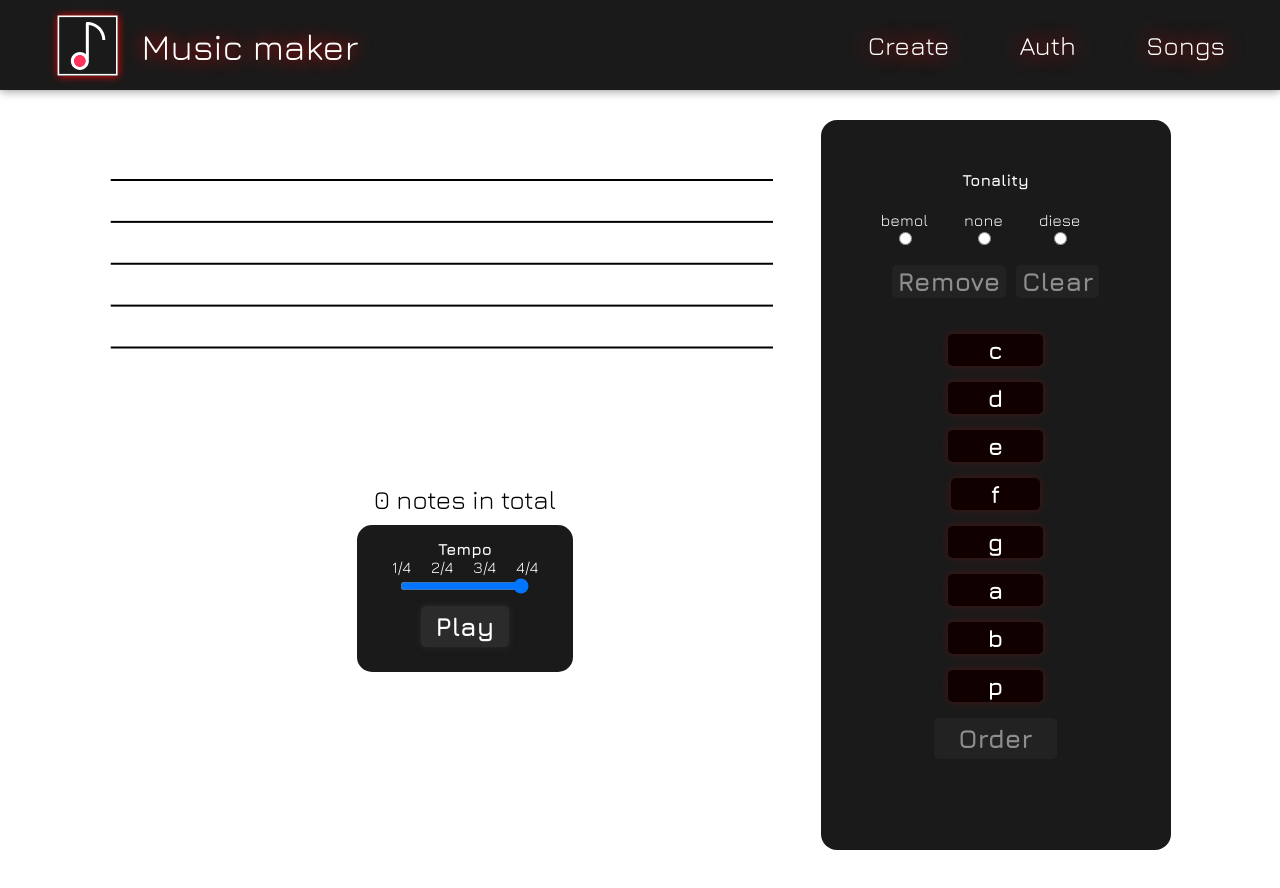
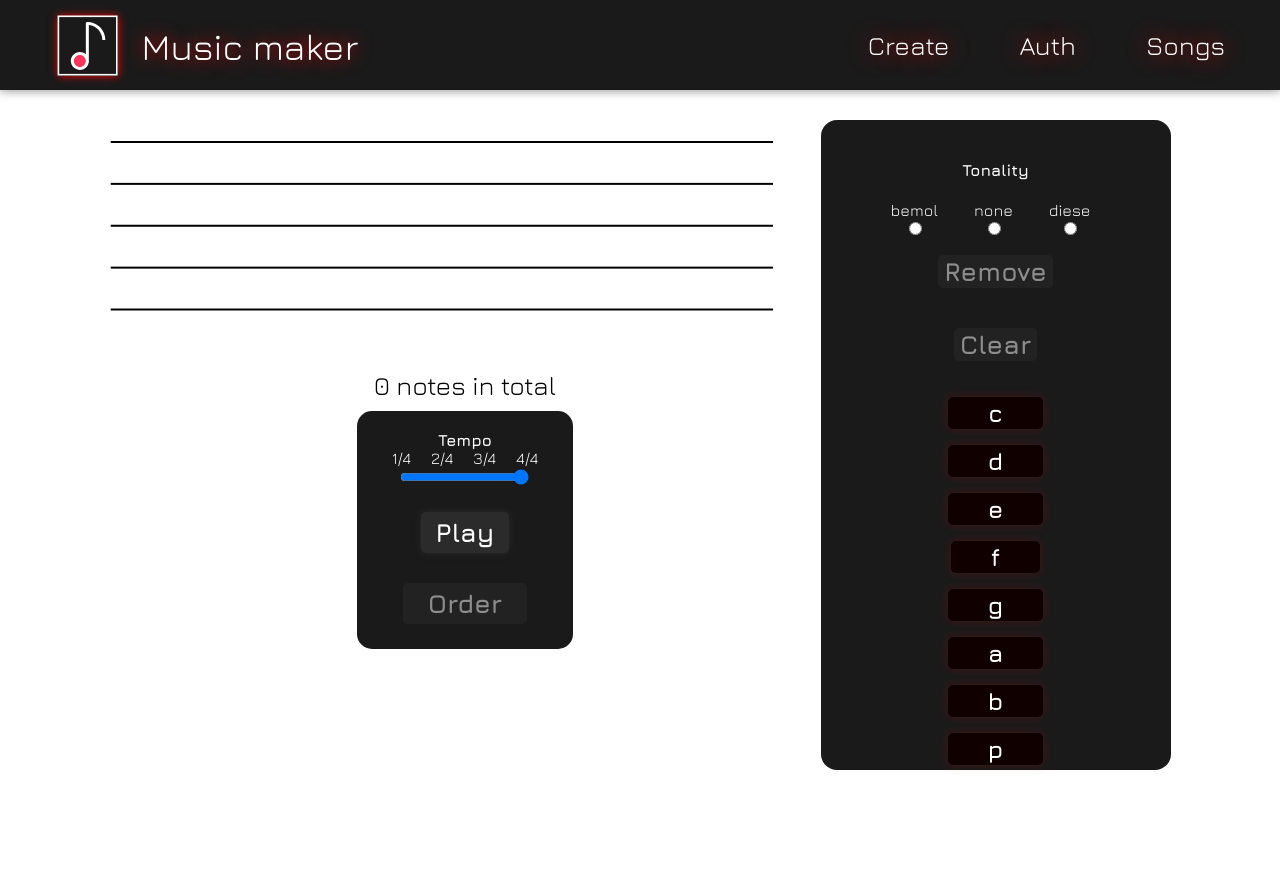
Before and after one commit to BaitemirAsanbaev/builder, a React (Create React App) app: page / in a window 1280 px wide. Shown: the top 888 px of the page. After the commit the page ends 859 px from the top, so only its background shows below. Built offline with nearby package versions, Linux system fonts and the light colour scheme.

Commit message:
fixed paddings

```diff
--- a/src/components/Content/Content.js
+++ b/src/components/Content/Content.js
@@ -196,7 +196,7 @@ const Content = () => {
             </Route>
 
             <Route exact path="/">
-              <NotesPreview notes = {notes} playAll={playAll} setTemp = {setTemp}/>
+              <NotesPreview notes = {notes} playAll={playAll} setTemp = {setTemp} startOrdering = {startOrdering} notesArray = {notes}/>
               <NotesControls
                   addNote = {addNote}
                   removeAllNote = {removeAllNote}
--- a/src/components/Content/NotesControls/NotesControls.js
+++ b/src/components/Content/NotesControls/NotesControls.js
@@ -34,7 +34,6 @@ const NotesControls = ({addNote, removeAllNote, clearNotes, tone, switchTone, no
                 <Button onClick = {clearNotes} remove = 'true' disabled = {!notesArray.length}>Clear</Button>
             </div>
             {result}
-            <Button disabled = {!notesArray.length} onClick ={startOrdering} order = 'true'>Order</Button>
         </div>
      );
 }
--- a/src/components/Content/NotesControls/NotesControls.module.css
+++ b/src/components/Content/NotesControls/NotesControls.module.css
@@ -1,13 +1,14 @@
 .NotesControls{
     flex: 0 0 350px;
-    height: 730px;
+    flex-direction: column;
+    height: 650px;
     border-radius: 1rem;
-    padding: 1rem;
     background-color: #1a1a1a;
     color: white;
     text-align: center;
-    padding: 30px 60px;
+    padding: 20px 70px;
     transform: translateY(-50px);
+    align-items: center;
   }
 
   @media(max-width: 445px){
--- a/src/components/Content/NotesPreview/NotesPreview.js
+++ b/src/components/Content/NotesPreview/NotesPreview.js
@@ -3,7 +3,7 @@ import sheet from "../../../images/sheet.png";
 import Notes from "../Notes/Notes"
 import Button from "../../UI/Button/Button";
 
-    const NotesPreview = ({notes, playAll, setTemp}) =>{
+    const NotesPreview = ({notes, playAll, setTemp, startOrdering, notesArray}) =>{
         const result = []
         for (const note in notes) {
                 result.push(<Notes key = {notes[note] + note} type = {notes[note]}/>)
@@ -29,7 +29,8 @@ import Button from "../../UI/Button/Button";
                         <span>4/4</span>
                     </div>
                     <input type="range" max={4} min={1} onInput={(event)=>setTemp(event.target.value)}></input>
-                <Button onClick={playAll} modalbutton = 'true' green = 'true'>Play</Button>
+                <Button onClick={playAll} modalbutton = 'true' green = 'true' mt = "true">Play</Button>
+                <Button disabled = {!notesArray.length} onClick ={startOrdering} order = 'true' mt = "true">Order</Button>
                 </div>
 
             </div>
--- a/src/components/Content/NotesPreview/NotesPreview.module.css
+++ b/src/components/Content/NotesPreview/NotesPreview.module.css
@@ -23,7 +23,7 @@
     flex-direction: column;
     align-items: center;
     color: #fff;
-    padding: 15px 25px;
+    padding: 20px 25px;
     margin: 10px;
     border-radius: 15px;
 }
--- a/src/components/UI/Button/Button.js
+++ b/src/components/UI/Button/Button.js
@@ -21,7 +21,9 @@ const Button = (props) => {
   if(props.remove){
     className.push(classes.remove)
   }
-
+  if(props.mt){
+    className.push(classes.mt)
+  }
   return (
     <button {...props} className={className.join(" ")}>{props.children}</button>
   );
--- a/src/components/UI/Button/Button.module.css
+++ b/src/components/UI/Button/Button.module.css
@@ -42,3 +42,6 @@
   .Button:disabled {
     opacity: .5;
   }
+  .mt{
+    margin: 25px 0px 5px 0px;
+  }
```
